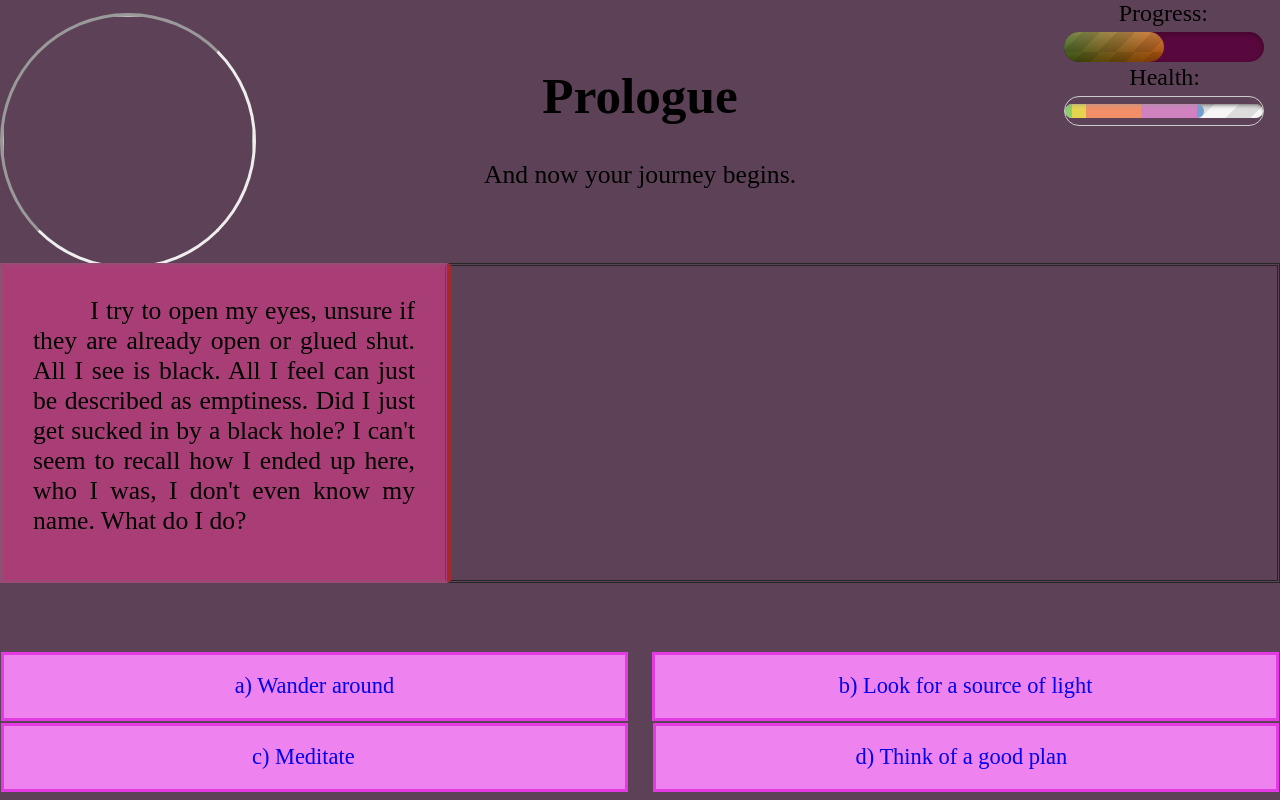
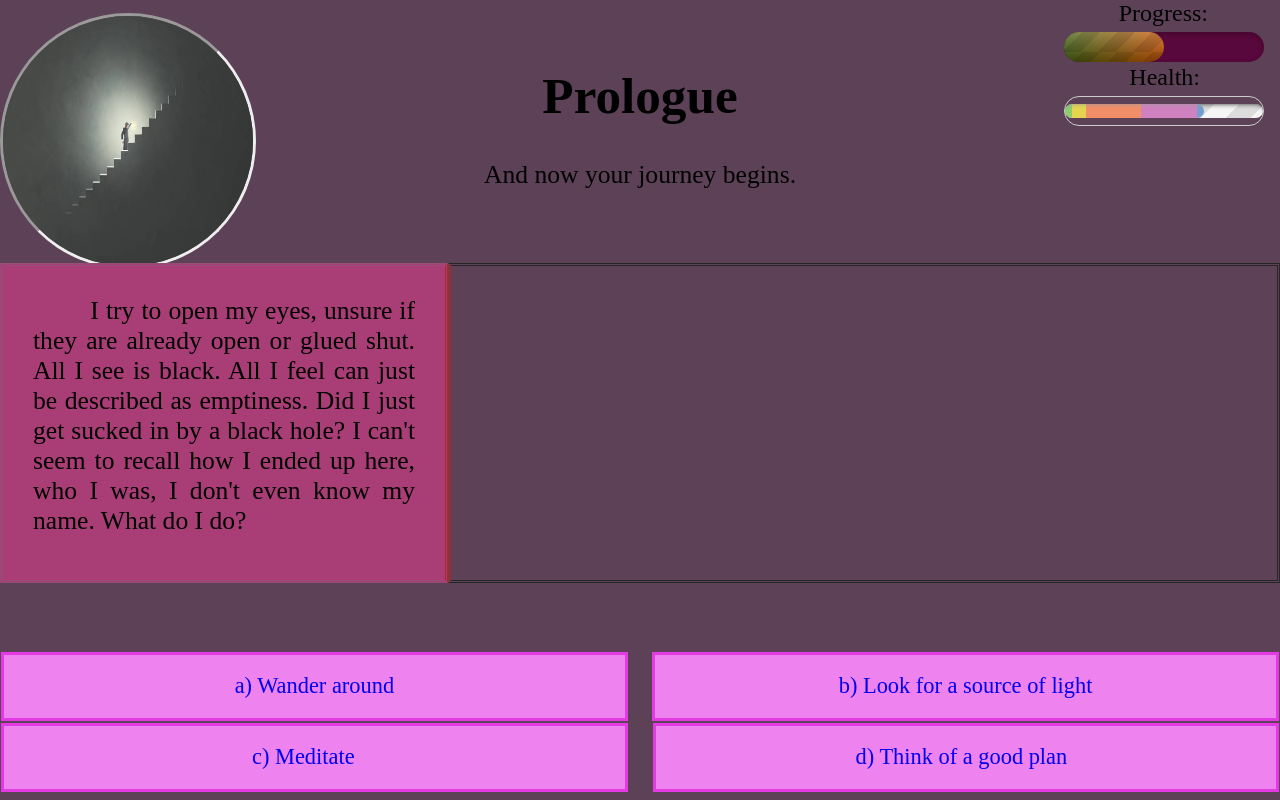
Before and after one commit to savvikus/into-oblivion, a website: page index.html in a window 1280 px wide. Drawn offline with Linux system fonts and the light colour scheme.

Commit message:
Update index.html

```diff
--- a/index.html
+++ b/index.html
@@ -10,7 +10,7 @@
     <title>Into Oblivion - Prologue</title>
   </head>
   <body>
-    <img id="logo" src="miscellaneous/images/logo.jpeg" />
+    <img id="logo" src="miscellaneous/images/logo.JPG" />
     <label class="progress-name" for="Progress">Progress: </label>
     <progress class="styled" max="100" value="50"></progress>
     <label class="meter-name" for="Health">Health: </label>
```
